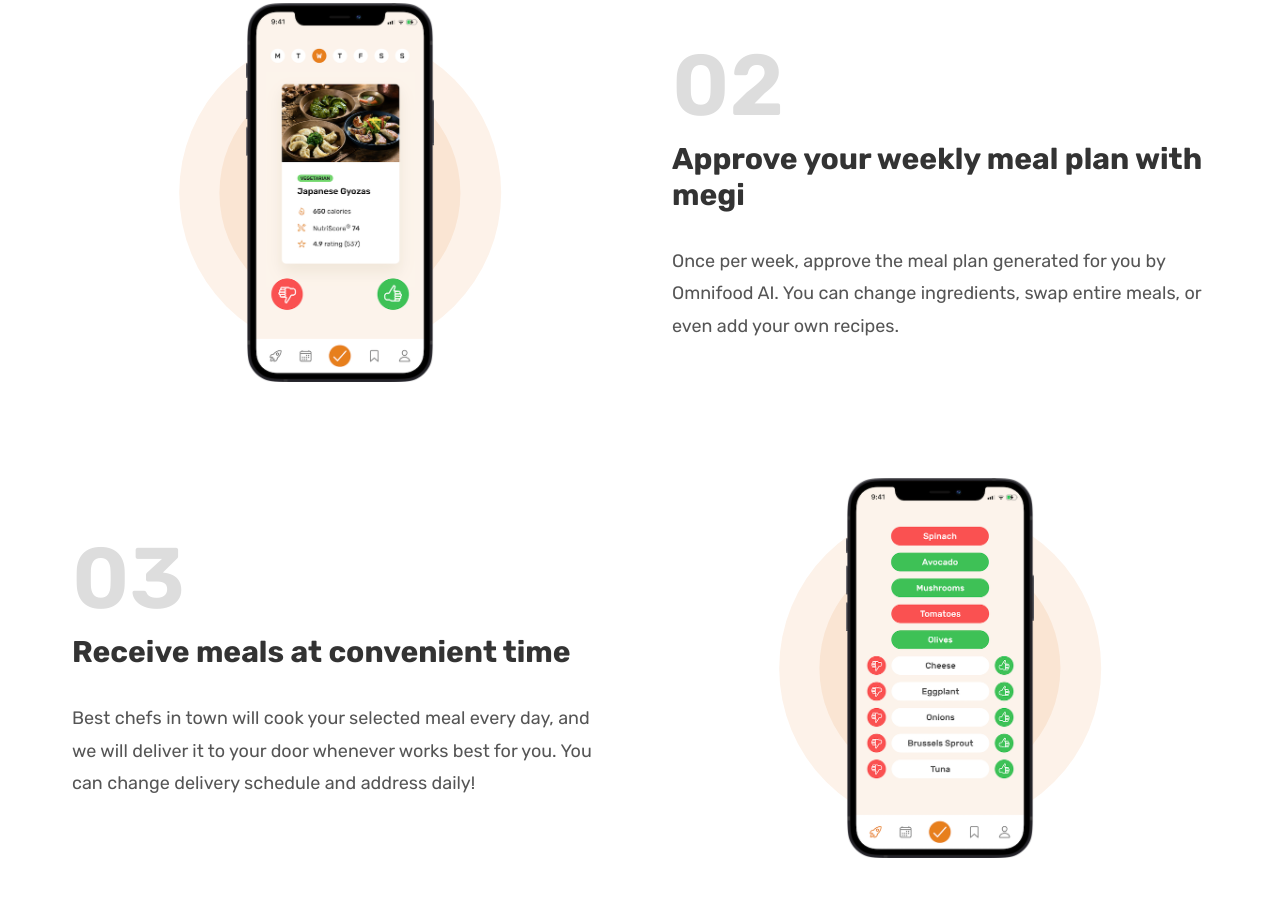
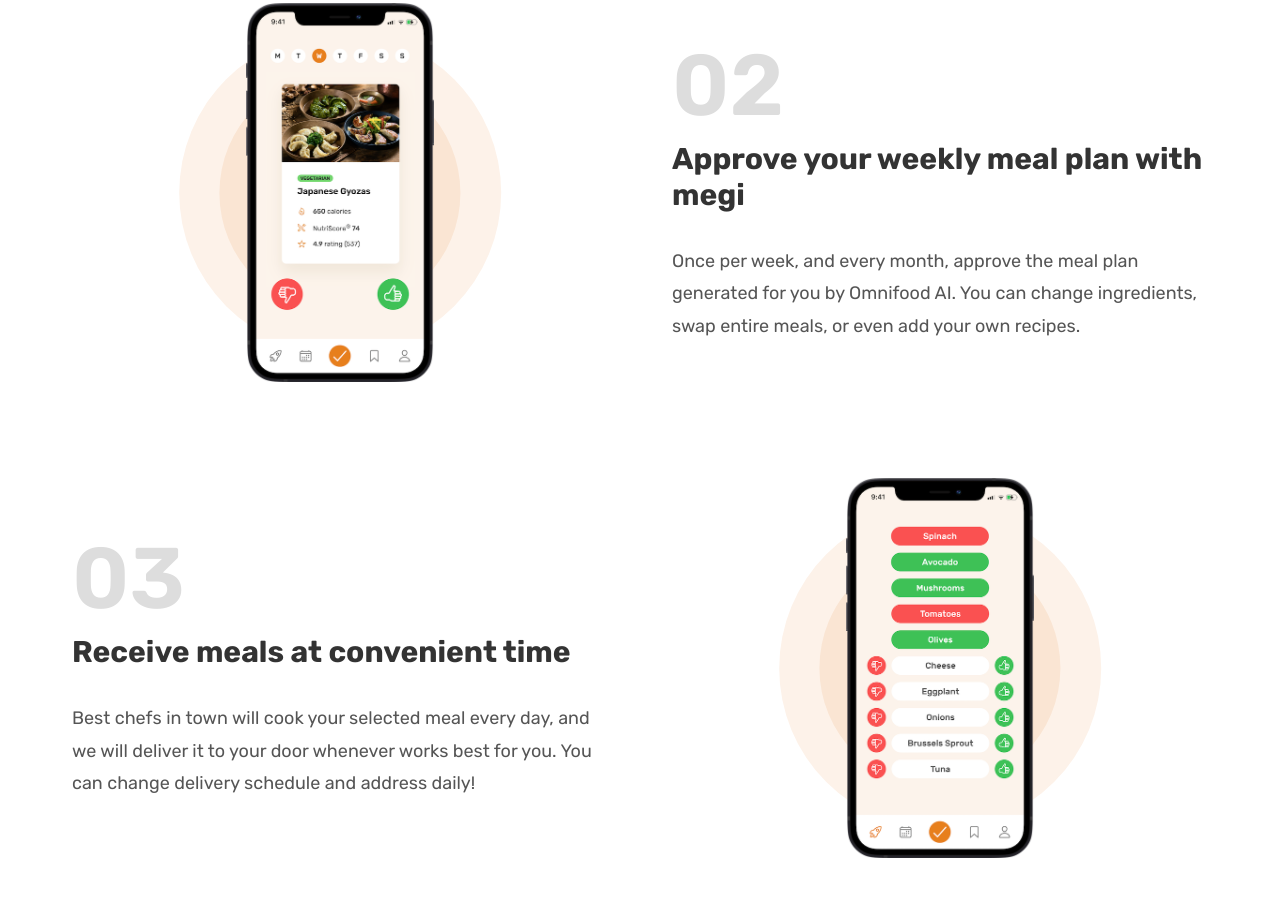
Before and after one commit to Paras0-7/OmniFood, a plain HTML site: page index.html in a window 1280 px wide. Shown: the part 1680-2600 px from the top of the page. Drawn offline with nearby package versions, Linux system fonts and the light colour scheme.

Commit message:
yoho changes 2

```diff
--- a/index.html
+++ b/index.html
@@ -110,7 +110,9 @@
           <div class="step-text-box">
             <p class="step-number">02</p>
             <h3 class="heading-tertiary">Approve your weekly meal plan with megi</h3>
-            <p class="step-description">Once per week, approve the meal plan generated for you by Omnifood AI. You can change ingredients, swap entire meals, or even add your own recipes.</p>
+            <p class="step-description">
+              Once per week, and every month, approve the meal plan generated for you by Omnifood AI. You can change ingredients, swap entire meals, or even add your own recipes.
+            </p>
           </div>
 
           <!-- step 03 -->
```
